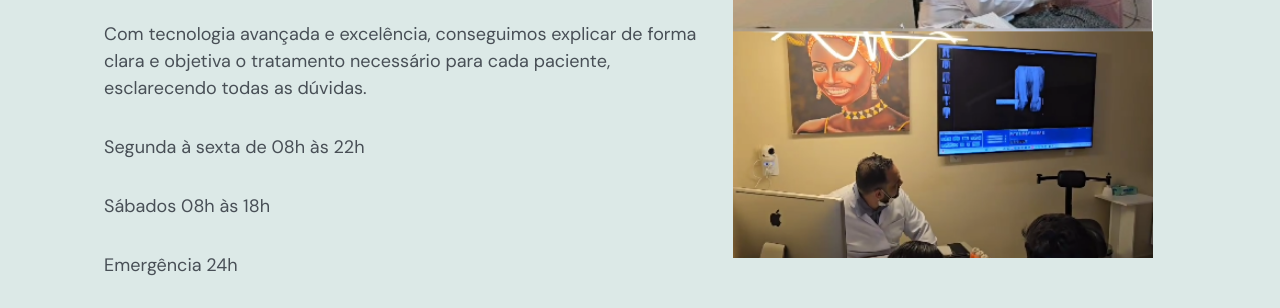
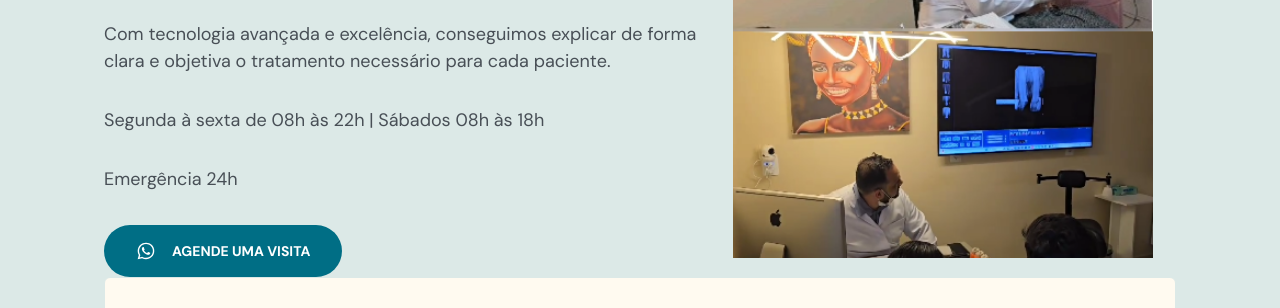
Before and after one commit to souzamarcell/odontologiajurunas, a plain HTML site: page index.html in a window 1280 px wide. Shown: the part 315-623 px from the top of the page. Drawn offline with nearby package versions, Linux system fonts and the light colour scheme.

Commit message:
chore: party 1.1.3

```diff
--- a/index.html
+++ b/index.html
@@ -128,13 +128,9 @@
         <div class="content">
           <p>
             Com tecnologia avançada e excelência, conseguimos explicar de forma clara e objetiva o tratamento necessário
-            para cada paciente, esclarecendo todas as dúvidas.
-          </p>
+            para cada paciente.
           <p>
-            Segunda à sexta de 08h às 22h
-          </p>
-          <p>
-            Sábados 08h às 18h
+            Segunda à sexta de 08h às 22h | Sábados 08h às 18h
           </p>
           <p>
             Emergência 24h
```
